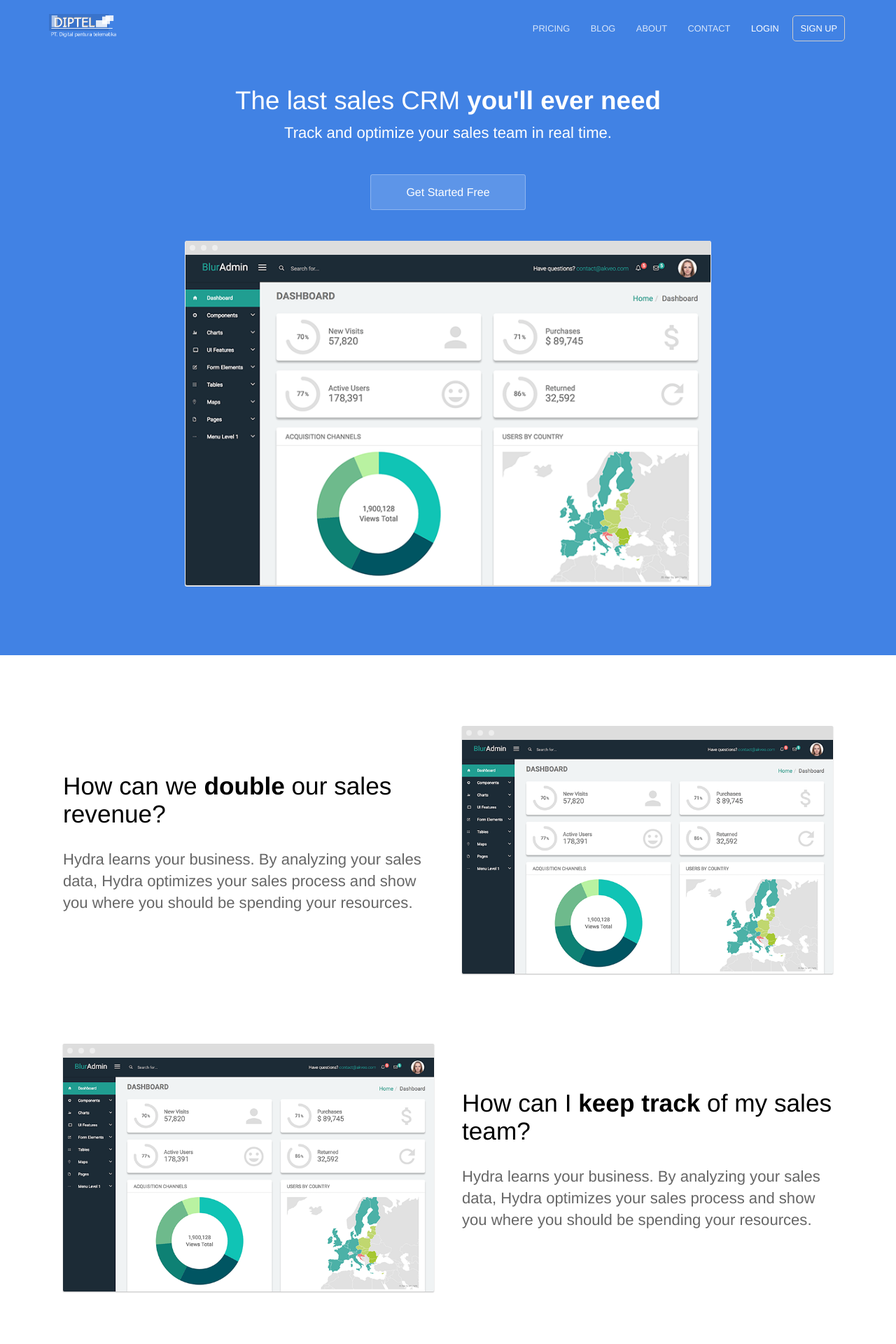
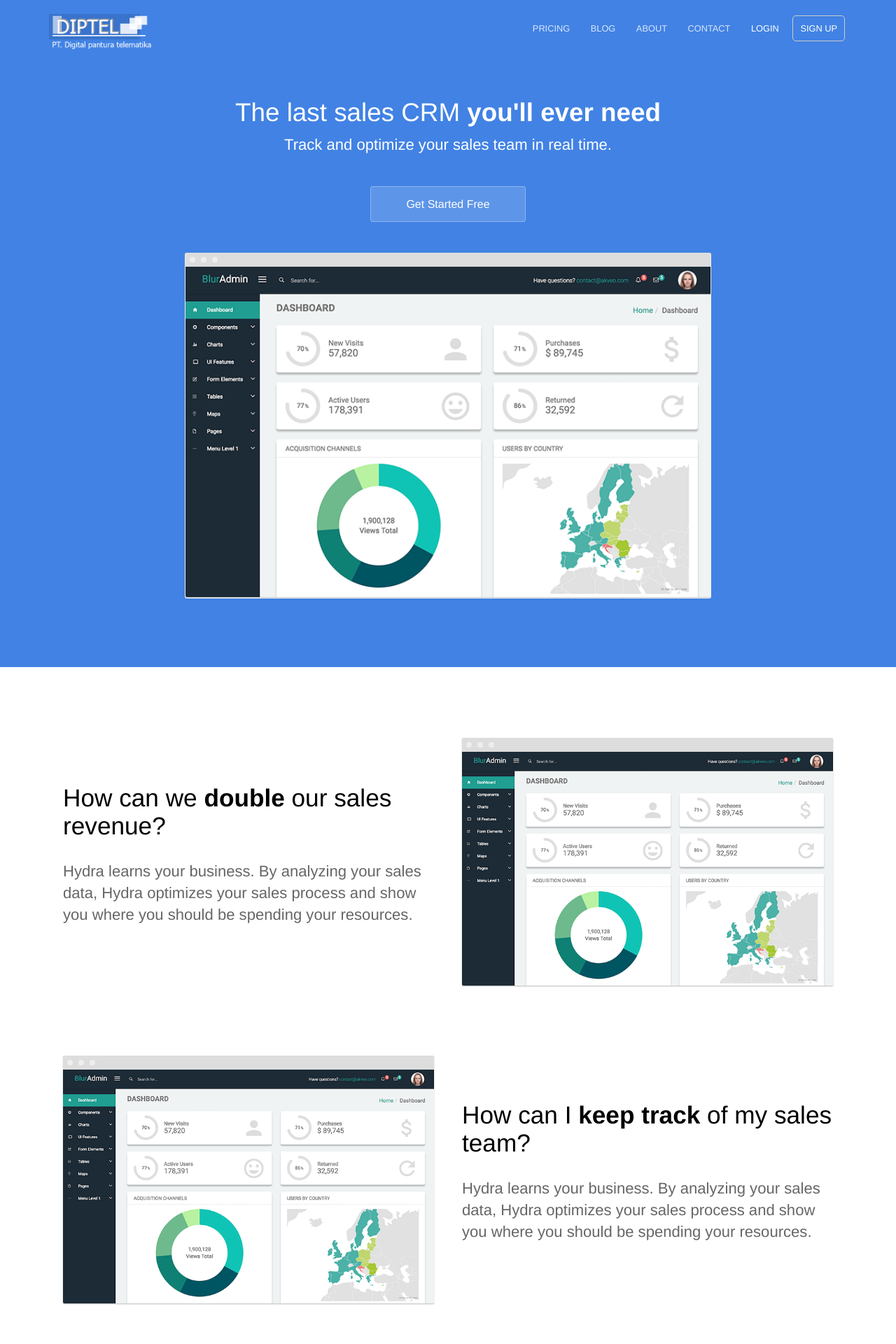
Before and after one commit to fikalefaza/hydra-jekyll, a Jekyll site: the page built from index.html, in a window 1280 px wide. Shown: the top 1920 px of the page at 70% size. Built offline with Jekyll 4.4.1, drawn with Linux system fonts in a browser that asks for light colours.

Commit message:
Updated '_layouts/default.html' via CloudCannon

```diff
--- a/_layouts/default.html
+++ b/_layouts/default.html
@@ -23,7 +23,7 @@
 	<body>
 		<header>
 			<div class="container">
-				<div class="company-name"><a href="{{ site.baseurl }}/"><img src="{{ site.baseurl }}/images/logodiptel.png" alt="diptel" width="95" height="33" /></a></div>
+				<div class="company-name"><a href="{{ site.baseurl }}/"><img src="{{ site.baseurl }}/images/logodiptel.png" alt="diptel" height="50" /></a></div>
 				{% include navigation.html %}
 			</div>
 		</header>
```
